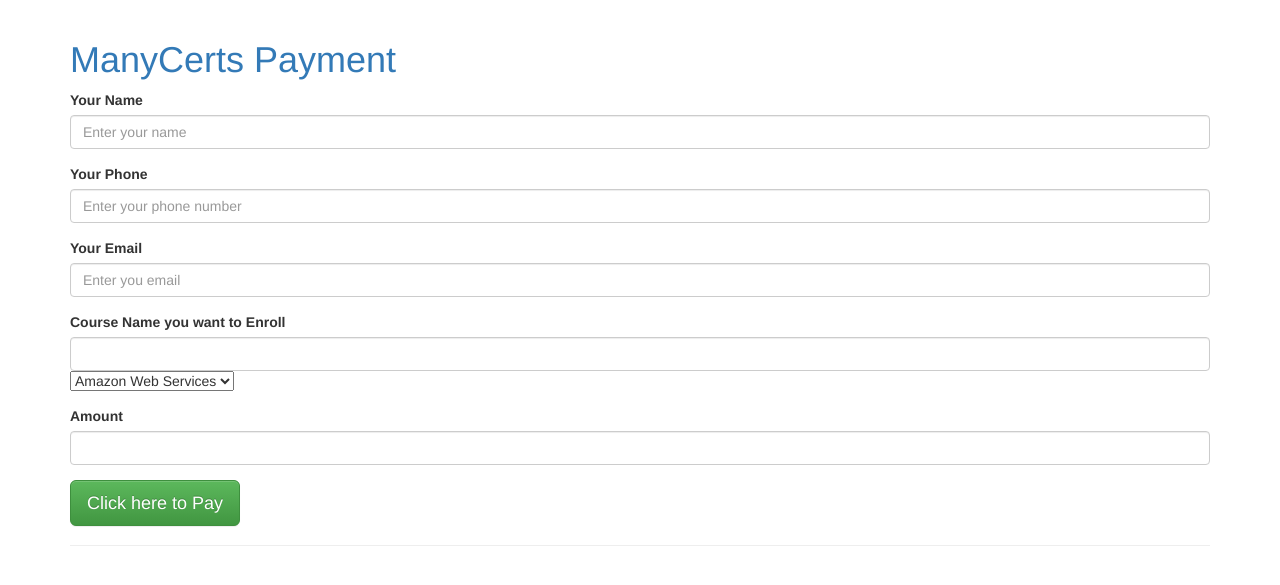
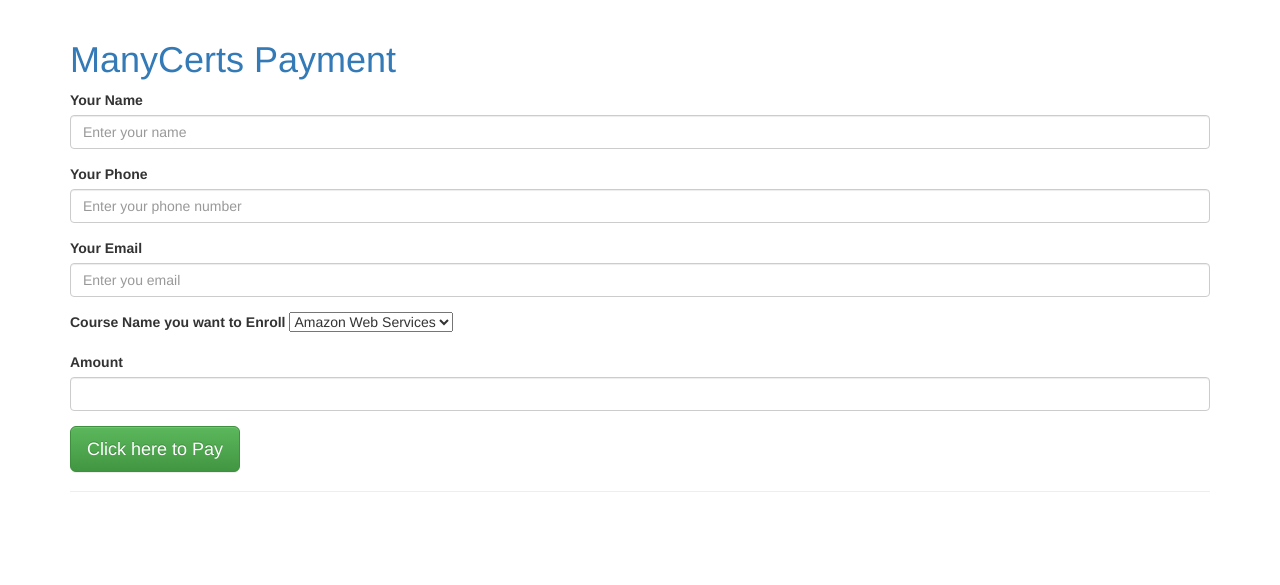
Before and after one commit to kumarself10/manycerts, a PHP site: page /index1.php in a window 1280 px wide. Shown: the top 585 px of the page. Run offline with PHP 8.4, Linux system fonts and the light colour scheme; data that the repository does not hold is empty.

Commit message:
Add files via upload

```diff
--- a/index1.php
+++ b/index1.php
@@ -38,13 +38,12 @@
 			<div class="form-group">
 
 			<label>Course Name you want to Enroll</label>
-			<input type="text" class="form-control" name="Course Name" >
-            <select name="Course" id="cars">
+			<select name="Course" id="cars">
             <option value="Amazon Web Services">Amazon Web Services</option>
             <option value="Microsoft Azure">Microsoft Azure</option>
             <option value="DevOps">DevOps</option>
             <option value="Python">Python</option>
-</select>
+            </select>
 			</div>
 			<div class="form-group">
 			<label>Amount</label>
```
